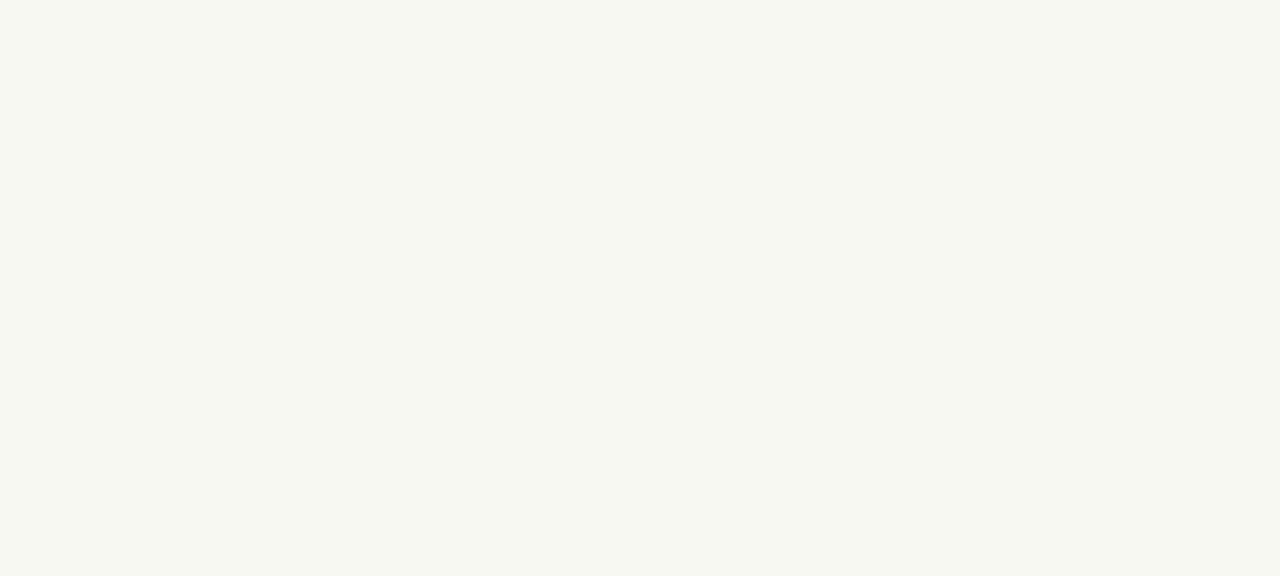
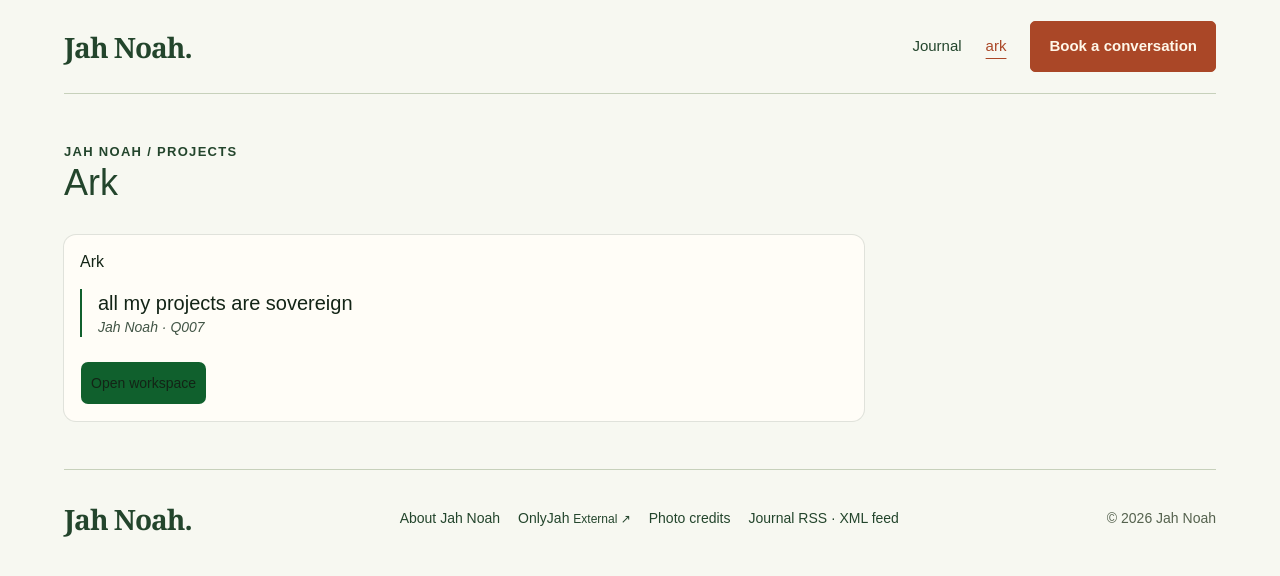
Before and after one commit to onlyjah/jahnoah-com, an Astro site: page /ark in a window 1280 px wide. Before the commit this address had no page. Built offline with nearby package versions, Linux system fonts and the light colour scheme; Astro itself is replaced by a stand-in of ours; no server answers.

Commit message:
Add /ark overview in site root with shared UI block and Ark copy

```diff
--- /dev/null
+++ b/src/components/ark/blocks/ark-overview.tsx
@@ -0,0 +1,8 @@
+import { Button } from '../ui/button'
+import { Card, CardContent, CardHeader, CardTitle } from '../ui/card'
+// Jah Noah [Q006]: "when I add a new feature, I don't got to edit 15 different projects at once"
+// Engineering: framing and source copy arrive as props; this block never fetches private data or decides permissions.
+export type ArkCopy = { version: string; title: string; quote: string; author: string; quote_id: string }
+export function ArkOverview({ copy, workspaceUrl }: { copy: ArkCopy; workspaceUrl: string }) {
+  return <Card className="min-w-0"><CardHeader><CardTitle>{copy.title}</CardTitle></CardHeader><CardContent className="space-y-6"><blockquote className="border-l-2 border-primary pl-4"><p className="break-words text-xl">{copy.quote}</p><cite className="text-sm text-muted-foreground">{copy.author} · {copy.quote_id}</cite></blockquote><Button className="min-h-11 whitespace-normal" render={<a href={workspaceUrl} />}>Open workspace</Button></CardContent></Card>
+}
--- /dev/null
+++ b/src/components/ark/copy.json
@@ -0,0 +1,7 @@
+{
+  "version": "2026-10-09.1",
+  "title": "Ark",
+  "quote": "all my projects are sovereign",
+  "author": "Jah Noah",
+  "quote_id": "Q007"
+}
--- /dev/null
+++ b/src/components/ark/landing.tsx
@@ -0,0 +1,6 @@
+import { useEffect, useState } from 'react'
+import { ArkOverview, type ArkCopy } from './blocks/ark-overview'
+import fallback from './copy.json'
+// Jah Noah [Q007]: "all my projects are sovereign"
+// Engineering: this public copy request shares the Ark source, while the host's root remains JahNoah.
+export function ArkLanding(){const [copy,setCopy]=useState<ArkCopy>(fallback);useEffect(()=>{const controller=new AbortController();fetch('https://ark-core-testing.up.railway.app/app/client-copy.json',{credentials:'omit',signal:controller.signal}).then(async r=>{if(!r.ok)return;const v=await r.json();if(v.version&&typeof v.title==='string'&&typeof v.quote==='string'&&typeof v.author==='string'&&typeof v.quote_id==='string')setCopy(v)}).catch(()=>{});return()=>controller.abort()},[]);return <ArkOverview copy={copy} workspaceUrl="https://ark-core-testing.up.railway.app/app/" />}
--- /dev/null
+++ b/src/components/ark/ui/button.tsx
@@ -0,0 +1,57 @@
+import { Button as ButtonPrimitive } from '@base-ui/react/button'
+import { cva, type VariantProps } from 'class-variance-authority'
+import { cn } from 'cn'
+
+const buttonVariants = cva(
+  "group/button inline-flex shrink-0 items-center justify-center rounded-lg border border-transparent bg-clip-padding text-sm font-medium whitespace-nowrap transition-all outline-none select-none focus-visible:border-ring focus-visible:ring-3 focus-visible:ring-ring/50 active:not-aria-[haspopup]:translate-y-px disabled:pointer-events-none disabled:opacity-50 aria-invalid:border-destructive aria-invalid:ring-3 aria-invalid:ring-destructive/20 dark:aria-invalid:border-destructive/50 dark:aria-invalid:ring-destructive/40 [&_svg]:pointer-events-none [&_svg]:shrink-0 [&_svg:not([class*='size-'])]:size-4",
+  {
+    variants: {
+      variant: {
+        default: 'bg-primary text-primary-foreground hover:bg-primary/80',
+        outline:
+          'border-border bg-background hover:bg-muted hover:text-foreground aria-expanded:bg-muted aria-expanded:text-foreground dark:border-input dark:bg-input/30 dark:hover:bg-input/50',
+        secondary:
+          'bg-secondary text-secondary-foreground hover:bg-[color-mix(in_oklch,var(--secondary),var(--foreground)_5%)] aria-expanded:bg-secondary aria-expanded:text-secondary-foreground',
+        ghost:
+          'hover:bg-muted hover:text-foreground aria-expanded:bg-muted aria-expanded:text-foreground dark:hover:bg-muted/50',
+        destructive:
+          'bg-destructive/10 text-destructive hover:bg-destructive/20 focus-visible:border-destructive/40 focus-visible:ring-destructive/20 dark:bg-destructive/20 dark:hover:bg-destructive/30 dark:focus-visible:ring-destructive/40',
+        link: 'text-primary underline-offset-4 hover:underline',
+      },
+      size: {
+        default:
+          'h-8 gap-1.5 px-2.5 has-data-[icon=inline-end]:pr-2 has-data-[icon=inline-start]:pl-2',
+        xs: "h-6 gap-1 rounded-[min(var(--radius-md),10px)] px-2 text-xs in-data-[slot=button-group]:rounded-lg has-data-[icon=inline-end]:pr-1.5 has-data-[icon=inline-start]:pl-1.5 [&_svg:not([class*='size-'])]:size-3",
+        sm: "h-7 gap-1 rounded-[min(var(--radius-md),12px)] px-2.5 text-[0.8rem] in-data-[slot=button-group]:rounded-lg has-data-[icon=inline-end]:pr-1.5 has-data-[icon=inline-start]:pl-1.5 [&_svg:not([class*='size-'])]:size-3.5",
+        lg: 'h-9 gap-1.5 px-2.5 has-data-[icon=inline-end]:pr-2 has-data-[icon=inline-start]:pl-2',
+        icon: 'size-8',
+        'icon-xs':
+          "size-6 rounded-[min(var(--radius-md),10px)] in-data-[slot=button-group]:rounded-lg [&_svg:not([class*='size-'])]:size-3",
+        'icon-sm':
+          'size-7 rounded-[min(var(--radius-md),12px)] in-data-[slot=button-group]:rounded-lg',
+        'icon-lg': 'size-9',
+      },
+    },
+    defaultVariants: {
+      variant: 'default',
+      size: 'default',
+    },
+  },
+)
+
+function Button({
+  className,
+  variant = 'default',
+  size = 'default',
+  ...props
+}: ButtonPrimitive.Props & VariantProps<typeof buttonVariants>) {
+  return (
+    <ButtonPrimitive
+      data-slot="button"
+      className={cn(buttonVariants({ variant, size, className }))}
+      {...props}
+    />
+  )
+}
+
+export { Button, buttonVariants }
--- /dev/null
+++ b/src/components/ark/ui/card.tsx
@@ -0,0 +1,102 @@
+import { cn } from 'cn'
+import type * as React from 'react'
+
+function Card({
+  className,
+  size = 'default',
+  ...props
+}: React.ComponentProps<'div'> & { size?: 'default' | 'sm' }) {
+  return (
+    <div
+      data-slot="card"
+      data-size={size}
+      className={cn(
+        'group/card flex flex-col gap-(--card-spacing) overflow-hidden rounded-xl bg-card py-(--card-spacing) text-sm text-card-foreground ring-1 ring-foreground/10 [--card-spacing:--spacing(4)] has-data-[slot=card-footer]:pb-0 has-[>img:first-child]:pt-0 data-[size=sm]:[--card-spacing:--spacing(3)] data-[size=sm]:has-data-[slot=card-footer]:pb-0 *:[img:first-child]:rounded-t-xl *:[img:last-child]:rounded-b-xl',
+        className,
+      )}
+      {...props}
+    />
+  )
+}
+
+function CardHeader({ className, ...props }: React.ComponentProps<'div'>) {
+  return (
+    <div
+      data-slot="card-header"
+      className={cn(
+        'group/card-header @container/card-header grid auto-rows-min items-start gap-1 rounded-t-xl px-(--card-spacing) has-data-[slot=card-action]:grid-cols-[1fr_auto] has-data-[slot=card-description]:grid-rows-[auto_auto] [.border-b]:pb-(--card-spacing)',
+        className,
+      )}
+      {...props}
+    />
+  )
+}
+
+function CardTitle({ className, ...props }: React.ComponentProps<'div'>) {
+  return (
+    <div
+      data-slot="card-title"
+      className={cn(
+        'font-heading text-base leading-snug font-medium group-data-[size=sm]/card:text-sm',
+        className,
+      )}
+      {...props}
+    />
+  )
+}
+
+function CardDescription({ className, ...props }: React.ComponentProps<'div'>) {
+  return (
+    <div
+      data-slot="card-description"
+      className={cn('text-sm text-muted-foreground', className)}
+      {...props}
+    />
+  )
+}
+
+function CardAction({ className, ...props }: React.ComponentProps<'div'>) {
+  return (
+    <div
+      data-slot="card-action"
+      className={cn(
+        'col-start-2 row-span-2 row-start-1 self-start justify-self-end',
+        className,
+      )}
+      {...props}
+    />
+  )
+}
+
+function CardContent({ className, ...props }: React.ComponentProps<'div'>) {
+  return (
+    <div
+      data-slot="card-content"
+      className={cn('px-(--card-spacing)', className)}
+      {...props}
+    />
+  )
+}
+
+function CardFooter({ className, ...props }: React.ComponentProps<'div'>) {
+  return (
+    <div
+      data-slot="card-footer"
+      className={cn(
+        'flex items-center rounded-b-xl border-t bg-muted/50 p-(--card-spacing)',
+        className,
+      )}
+      {...props}
+    />
+  )
+}
+
+export {
+  Card,
+  CardAction,
+  CardContent,
+  CardDescription,
+  CardFooter,
+  CardHeader,
+  CardTitle,
+}
--- a/src/layouts/Base.astro
+++ b/src/layouts/Base.astro
@@ -3,4 +3,4 @@ import '../styles/global.css';import Connect from '../components/Connect';
 const {title='Jah Noah — Development & Public Speaking',description='Jah Noah. Development, public speaking, yoga, and art.'}=Astro.props;
 const canonical=new URL(Astro.url.pathname,'https://jahnoah.com');
 ---
-<!doctype html><html lang="en"><head><meta charset="utf-8"/><meta name="viewport" content="width=device-width, initial-scale=1"/><title>{title}</title><meta name="description" content={description}/><link rel="canonical" href={canonical}/><meta property="og:title" content={title}/><meta property="og:description" content={description}/><meta property="og:type" content="website"/><meta property="og:url" content={canonical}/><meta name="twitter:card" content="summary"/><link rel="alternate" type="application/rss+xml" title="Jah Noah journal" href="/feed.xml"/><link rel="icon" href="/favicon.svg"/></head><body><a href="#main" class="skip">Skip to content</a><div class="shell"><header class="topbar"><a class="logo" href="/">Jah Noah.</a><nav class="nav" aria-label="Main navigation">{['Journal'].map(page=><a href={`/${page}`} aria-current={Astro.url.pathname.split('/')[1]===page?'page':undefined}>{page}</a>)}<Connect client:load/></nav></header><main id="main"><slot/></main><footer class="footer"><a class="logo" href="/">Jah Noah.</a><div class="footer-links"><a href="/about/">About Jah Noah</a><a href="https://onlyjah.com">OnlyJah <span class="link-kind">External ↗</span></a><a href="/credits/">Photo credits</a><a href="/feed.xml">Journal RSS · XML feed</a></div><span class="small">© {new Date().getFullYear()} Jah Noah</span></footer></div></body></html>
+<!doctype html><html lang="en"><head><meta charset="utf-8"/><meta name="viewport" content="width=device-width, initial-scale=1"/><title>{title}</title><meta name="description" content={description}/><link rel="canonical" href={canonical}/><meta property="og:title" content={title}/><meta property="og:description" content={description}/><meta property="og:type" content="website"/><meta property="og:url" content={canonical}/><meta name="twitter:card" content="summary"/><link rel="alternate" type="application/rss+xml" title="Jah Noah journal" href="/feed.xml"/><link rel="icon" href="/favicon.svg"/></head><body><a href="#main" class="skip">Skip to content</a><div class="shell"><header class="topbar"><a class="logo" href="/">Jah Noah.</a><nav class="nav" aria-label="Main navigation">{['Journal','ark'].map(page=><a href={`/${page}`} aria-current={Astro.url.pathname.split('/')[1]===page?'page':undefined}>{page}</a>)}<Connect client:load/></nav></header><main id="main"><slot/></main><footer class="footer"><a class="logo" href="/">Jah Noah.</a><div class="footer-links"><a href="/about/">About Jah Noah</a><a href="https://onlyjah.com">OnlyJah <span class="link-kind">External ↗</span></a><a href="/credits/">Photo credits</a><a href="/feed.xml">Journal RSS · XML feed</a></div><span class="small">© {new Date().getFullYear()} Jah Noah</span></footer></div></body></html>
--- /dev/null
+++ b/src/pages/ark.astro
@@ -0,0 +1,5 @@
+---
+import Base from '../layouts/Base.astro';
+import { ArkLanding } from '../components/ark/landing';
+---
+<Base title="Ark · Jah Noah"><section class="ark-frame py-12"><p class="eyebrow">Jah Noah / Projects</p><h1 class="mb-8 text-4xl">Ark</h1><ArkLanding client:load /></section></Base>
--- /dev/null
+++ b/src/styles/ark.css
@@ -0,0 +1,78 @@
+/* Replace these two token blocks with tweakcn's :root / .dark export. */
+.ark-frame {
+  color-scheme: light;
+  --font-sans: ui-sans-serif, system-ui, sans-serif;
+  --font-mono: ui-monospace, monospace;
+  --font-serif: Georgia, serif;
+  --background: oklch(0.98 0.016 88);
+  --foreground: oklch(0.24 0.035 150);
+  --card: oklch(0.995 0.009 90);
+  --card-foreground: oklch(0.24 0.035 150);
+  --popover: oklch(0.995 0.009 90);
+  --popover-foreground: oklch(0.24 0.035 150);
+  /* Forest green links, warm paper and restrained red/gold/green accents. */
+  --primary: oklch(0.43 0.11 150);
+  --primary-foreground: oklch(0.99 0.01 90);
+  --secondary: oklch(0.93 0.07 88);
+  --secondary-foreground: oklch(0.29 0.04 75);
+  --muted: oklch(0.945 0.024 100);
+  --muted-foreground: oklch(0.43 0.035 150);
+  --accent: oklch(0.92 0.065 145);
+  --accent-foreground: oklch(0.29 0.075 150);
+  --destructive: oklch(0.58 0.2 27);
+  --border: oklch(0.86 0.04 110);
+  --input: oklch(0.86 0.04 110);
+  --ring: oklch(0.5 0.12 150);
+  --chart-1: oklch(0.8 0.14 85);
+  --chart-2: oklch(0.6 0.13 150);
+  --chart-3: oklch(0.58 0.2 27);
+  --chart-4: oklch(0.6 0 0);
+  --chart-5: oklch(0.4 0 0);
+  --radius: 0.875rem;
+  --sidebar: oklch(0.96 0.023 100);
+  --sidebar-foreground: oklch(0.145 0 0);
+  --sidebar-primary: oklch(0.43 0.11 150);
+  --sidebar-primary-foreground: oklch(0.985 0 0);
+  --sidebar-accent: oklch(0.92 0.065 145);
+  --sidebar-accent-foreground: oklch(0.205 0 0);
+  --sidebar-border: oklch(0.86 0.04 110);
+  --sidebar-ring: oklch(0.65 0.12 85);
+}
+
+.ark-frame.dark {
+  color-scheme: dark;
+  --background: oklch(0.19 0.024 150);
+  --foreground: oklch(0.97 0.018 88);
+  --card: oklch(0.245 0.03 150);
+  --card-foreground: oklch(0.97 0.018 88);
+  --popover: oklch(0.245 0.03 150);
+  --popover-foreground: oklch(0.97 0.018 88);
+  --primary: oklch(0.84 0.16 88);
+  --primary-foreground: oklch(0.22 0.03 150);
+  --secondary: oklch(0.33 0.055 145);
+  --secondary-foreground: oklch(0.97 0.018 88);
+  --muted: oklch(0.29 0.025 150);
+  --muted-foreground: oklch(0.79 0.025 88);
+  --accent: oklch(0.36 0.075 145);
+  --accent-foreground: oklch(0.97 0.018 88);
+  --destructive: oklch(0.7 0.17 27);
+  --border: oklch(0.41 0.045 150);
+  --input: oklch(0.41 0.045 150);
+  --ring: oklch(0.84 0.16 88);
+  --chart-1: oklch(0.8 0.14 85);
+  --chart-2: oklch(0.6 0.13 150);
+  --chart-3: oklch(0.7 0.17 27);
+  --chart-4: oklch(0.7 0 0);
+  --chart-5: oklch(0.5 0 0);
+  --sidebar: oklch(0.245 0.03 150);
+  --sidebar-foreground: oklch(0.985 0 0);
+  --sidebar-primary: oklch(0.8 0.14 85);
+  --sidebar-primary-foreground: oklch(0.2 0 0);
+  --sidebar-accent: oklch(0.36 0.075 145);
+  --sidebar-accent-foreground: oklch(0.985 0 0);
+  --sidebar-border: oklch(0.41 0.045 150);
+  --sidebar-ring: oklch(0.8 0.14 85);
+}
+
+@theme inline { --color-card:var(--card);--color-card-foreground:var(--card-foreground);--color-primary:var(--primary);--color-primary-foreground:var(--primary-foreground);--color-muted:var(--muted);--color-muted-foreground:var(--muted-foreground);--color-foreground:var(--foreground);--color-ring:var(--ring);--color-border:var(--border);}
+.ark-frame{max-width:800px}.ark-frame [data-slot=button]{min-height:44px}
```
Also changed, not shown: docs/ARK-INTEGRATION.md (added, +7 -0 lines), package.json (+25 -1 lines), src/styles/global.css, 1 other file.
